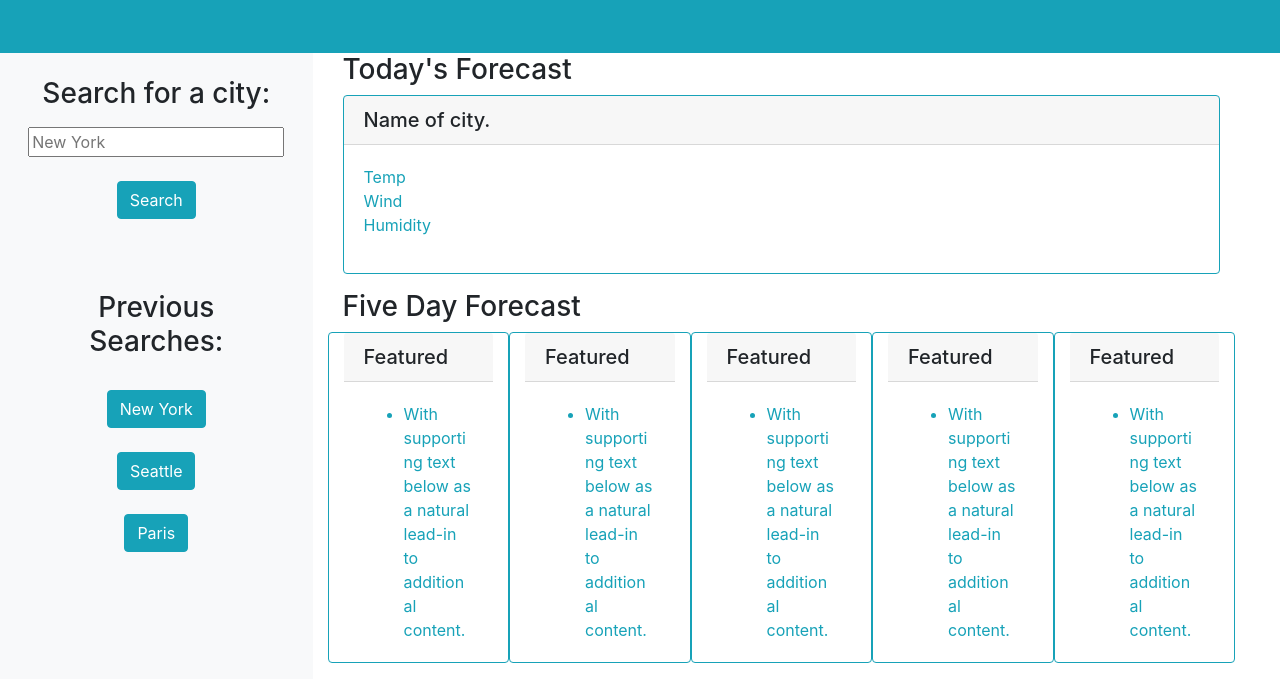
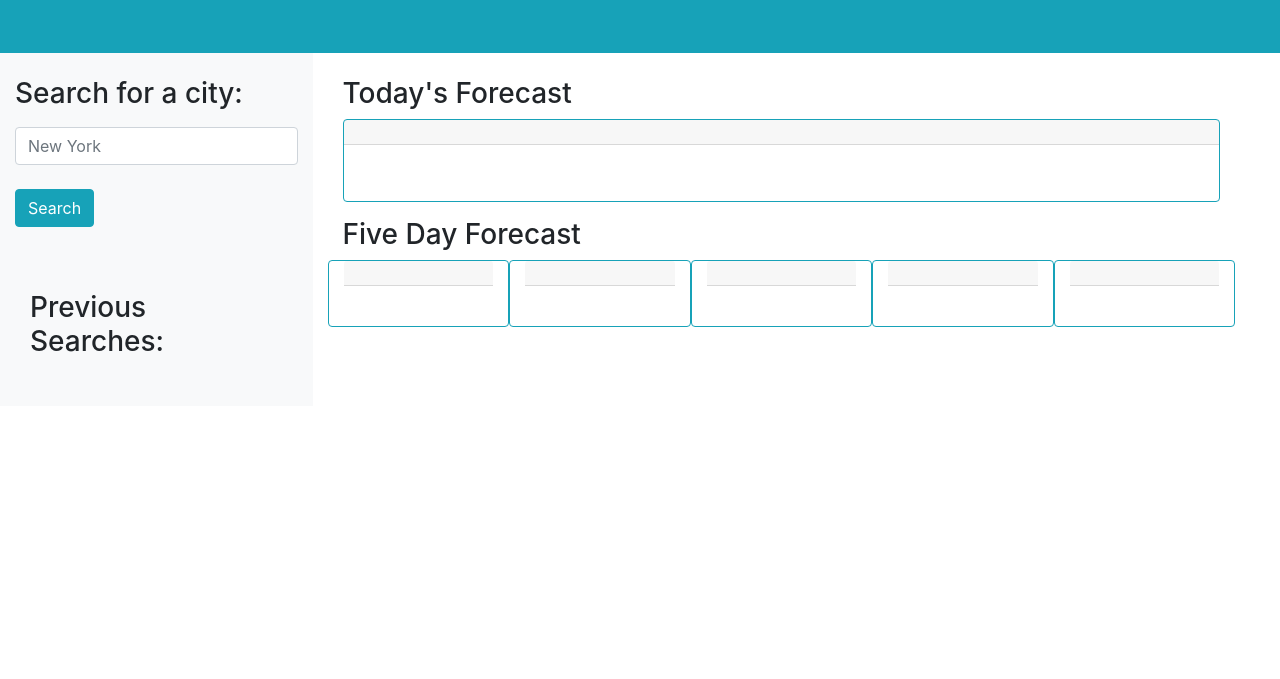
Before and after one commit to duffylaura/weather-challenge, a plain HTML site: page index.html in a window 1280 px wide. Shown: the part 121-800 px from the top of the page. Drawn offline with nearby package versions, Linux system fonts and the light colour scheme.

Commit message:
Style adjustments before coding js.

```diff
--- a/index.html
+++ b/index.html
@@ -18,20 +18,18 @@
         <div class = "container-fluid col-3 bg-light">
             <!-- Search for a city form input & search button-->
             <br>
-            <form class = "text-center">
+            <form class = "form-group">
                 <label> <h3> Search for a city:</h3> </label>
-                <input type = "text" id="input" placeholder = "New York" > <br><br>
+                <input type = "text" class="form-control" id= "input" placeholder = "New York" > <br>
                 <button type="button" class="btn btn-info" id="searchBtn"> Search </button>
-            </form> <br> <br> <br>
+            </form> <br> <br>
 
             <!-- Local storage container; generates buttons for past searches -->
-            <div class = "container-fluid text-center">
+            <div class = "container-fluid">
                 <h3> Previous Searches: </h3> <br>
                 <ul class = "list-unstyled" id="storage">
                     <!-- Placeholder buttons; will dynamically create in JS-->
-                    <li> <button type="button" class="btn btn-info" id="searchBtn" > New York </button> </li> <br>
-                    <li> <button type="button" class="btn btn-info" id="searchBtn" > Seattle </button> </li> <br>
-                    <li> <button type="button" class="btn btn-info" id="searchBtn" > Paris </button> </li> <br>
+
                 </ul>
             </div>
 
@@ -41,14 +39,13 @@
         <div class = "container-fluid col-9">
             <!-- Today's Forecast -->
             <div class = "container-fluid">
+                <br>
                 <h3> Today's Forecast</h3>
                 <div class = "card border-info mb-3">
-                    <h5 class="card-header" id="cityName"> Name of city. </h5>
+                    <h5 class="card-header" id="cityName">  </h5>
                     <div class = "card-body text-info">
                         <ul class = "list-unstyled" id="todaysForecast">
-                            <li> Temp </li>
-                            <li> Wind </li>
-                            <li> Humidity </li>
+
                         </ul>
                     </div>
                 </div>
@@ -59,46 +56,46 @@
                 <div class="row">
                     <!-- Day 1 -->
                     <div class="card col-sm border-info mb-3">
-                        <h5 class="card-header" id="day1">Featured</h5>
+                        <h5 class="card-header" id="day1"> </h5>
                         <div class="card-body text-info">
                             <ul class = "card-text" id="forecast1">
-                                <li> With supporting text below as a natural lead-in to additional content.</li>
+
                             </ul>
                         </div>
                     </div>
                     <!-- Day 2 -->
                     <div class="card col-sm border-info mb-3">
-                        <h5 class="card-header" id="day2">Featured</h5>
+                        <h5 class="card-header" id="day2"> </h5>
                         <div class="card-body text-info">
                             <ul class = "card-text" id="forecast2" >
-                                <li> With supporting text below as a natural lead-in to additional content.</li>
+
                             </ul>
                         </div>
                     </div>
                     <!-- Day 3-->
                     <div class="card col-sm border-info mb-3">
-                        <h5 class="card-header" id="day3">Featured</h5>
+                        <h5 class="card-header" id="day3"> </h5>
                         <div class="card-body text-info">
                             <ul class = "card-text" id="forecast3" >
-                                <li> With supporting text below as a natural lead-in to additional content.</li>
+
                             </ul>
                         </div>
                     </div>
                     <!-- Day 4 -->
                     <div class="card col-sm border-info mb-3">
-                        <h5 class="card-header" id="day4">Featured</h5>
+                        <h5 class="card-header" id="day4"> </h5>
                         <div class="card-body text-info">
                             <ul class = "card-text"  id="forecast4">
-                                <li> With supporting text below as a natural lead-in to additional content.</li>
+
                             </ul>
                         </div>
                     </div>
                     <!-- Day 5-->
                     <div class="card col-sm border-info mb-3">
-                        <h5 class="card-header" id="day5">Featured</h5>
+                        <h5 class="card-header" id="day5"> </h5>
                         <div class="card-body text-info">
                             <ul class = "card-text"  id="forecast5">
-                                <li> With supporting text below as a natural lead-in to additional content.</li>
+
                             </ul>
                         </div>
                     </div>
```
Also changed, not shown: assets/script.js (+19 -0 lines).
